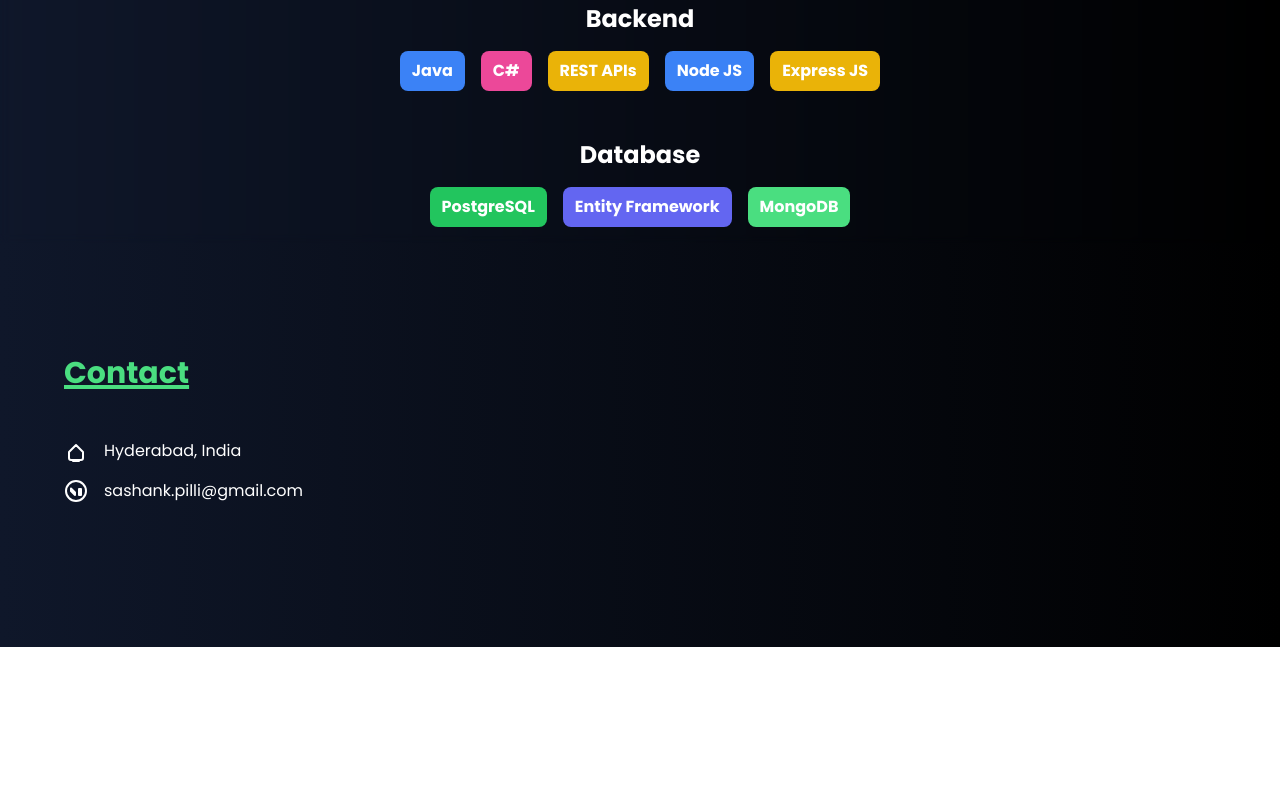
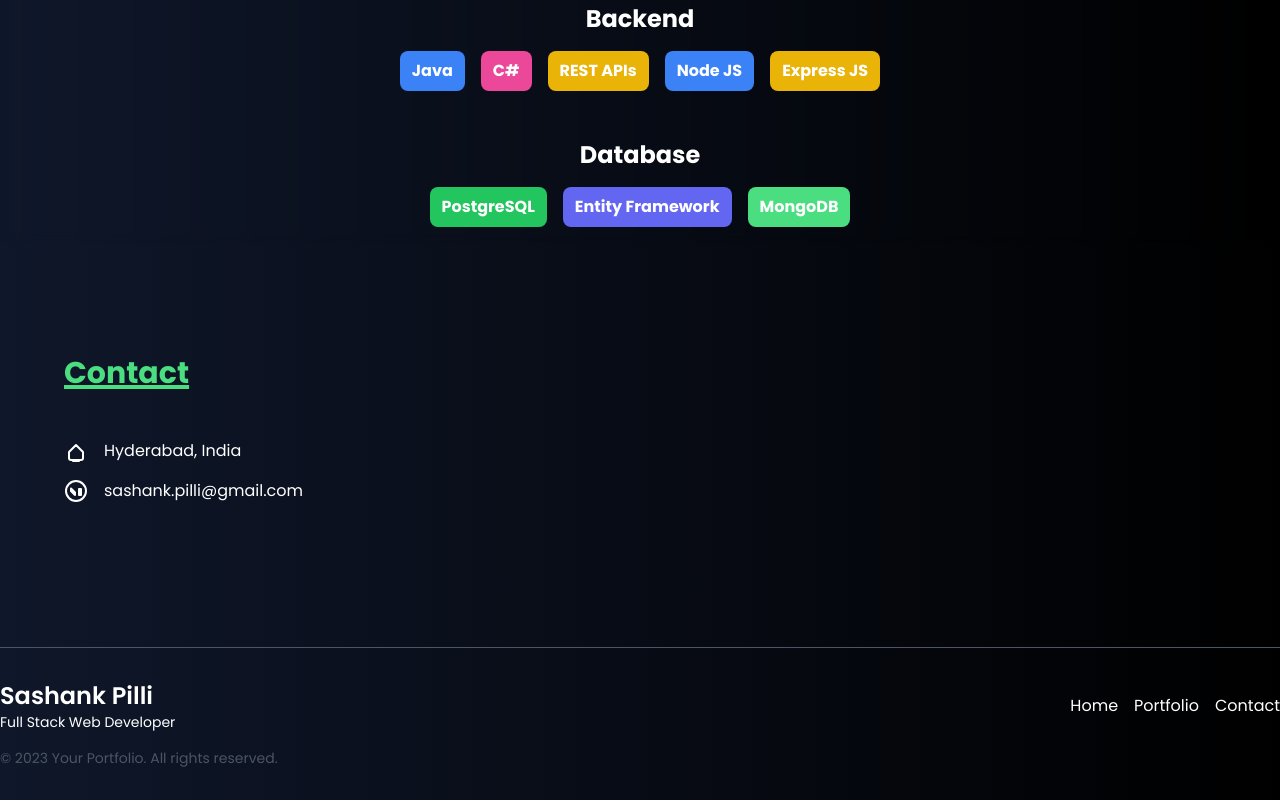
Before and after one commit to Sashankps/Portfolio-2023, a website: page index.html in a window 1280 px wide. Shown: the part 2726-3526 px from the top of the page. Before the commit the page ends 3373 px from the top, so only its background shows below. Drawn offline with nearby package versions, Linux system fonts and the light colour scheme; files that its build step writes are made by us from their sources.

Commit message:
Added footer

```diff
--- a/index.html
+++ b/index.html
@@ -713,7 +713,7 @@
       </div>
     </section>
 
-    <section id="contact" class="md:mb-36 invisble">
+    <section id="contact" class="md:mb-36 mb-24 invisble">
       <div class="max-w-6xl mx-auto px-6 text-gray-900 md:px-0 space-y-4">
         <div
           class="text-left mx-auto container font-bold text-3xl text-green-400 mb-12 md:mt-20 max-w-6xl md:px-0 underline decoration-4 animate__animated animate__delay-1s custom-delay-5"
@@ -772,6 +772,27 @@
       </div>
     </section>
 
+    <footer
+      class="bg-gradient-to-r from-slate-900 to-black text-white py-8 border-t border-gray-600"
+    >
+      <div class="container mx-auto">
+        <div class="flex flex-col md:flex-row items-center justify-between">
+          <div class="mb-4 md:mb-0">
+            <h3 class="text-2xl font-semibold">Sashank Pilli</h3>
+            <p class="text-sm">Full Stack Web Developer</p>
+          </div>
+          <div class="flex space-x-4">
+            <a href="#" class="hover:text-gray-400">Home</a>
+            <a href="#projects" class="hover:text-gray-400">Portfolio</a>
+            <a href="#contact" class="hover:text-gray-400">Contact</a>
+          </div>
+        </div>
+        <div class="mt-4 text-sm text-gray-600 lg:text-left text-center">
+          &copy; 2023 Your Portfolio. All rights reserved.
+        </div>
+      </div>
+    </footer>
+
     <script src="./script.js"></script>
     <script src="https://cdnjs.cloudflare.com/ajax/libs/flowbite/1.8.1/flowbite.min.js"></script>
   </body>
--- a/script.js
+++ b/script.js
@@ -40,7 +40,7 @@ const animateCallback = (entries, observer) => {
 
 // Create a single observer
 const observer = new IntersectionObserver(animateCallback, {
-  threshold: 0.4,
+  threshold: 1,
 });
 
 // Observe sections
```
Also changed, not shown: css/style.css.
